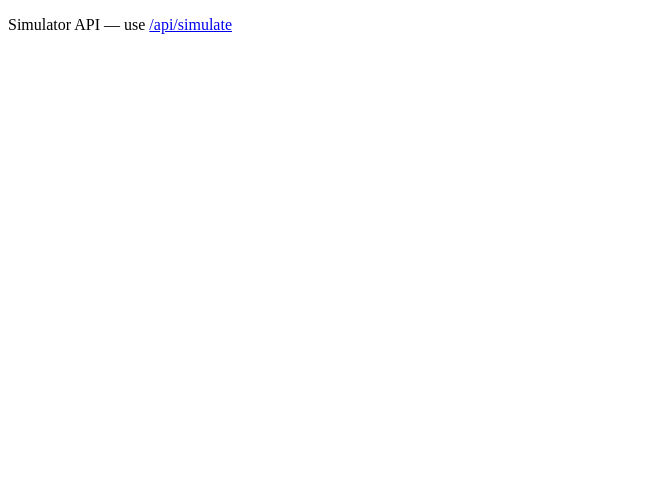
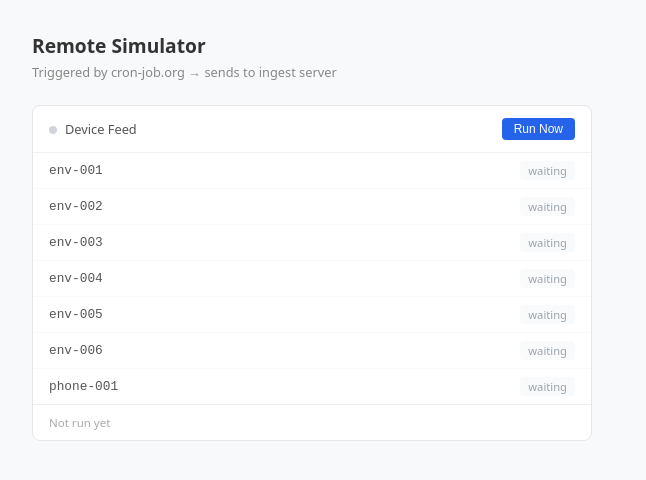
Before and after one commit to bossagypsy1/remote_simulator, a website: page public/index.html in a window 1280 px wide. Shown: the whole page, without its empty margins (0-646 px from the left). Drawn offline with Linux system fonts and the light colour scheme.

Commit message:
Add device feed status page to simulator
Shows all 7 devices with send status. Run Now button triggers /api/simulate
and shows per-device result badges.

Co-Authored-By: Claude Sonnet 4.6 <noreply@anthropic.com>

```diff
--- a/public/index.html
+++ b/public/index.html
@@ -1,7 +1,103 @@
 <!DOCTYPE html>
-<html>
-<head><title>Remote Simulator</title></head>
+<html lang="en">
+<head>
+  <meta charset="UTF-8" />
+  <meta name="viewport" content="width=device-width, initial-scale=1.0" />
+  <title>Remote Simulator</title>
+  <style>
+    * { box-sizing: border-box; margin: 0; padding: 0; }
+    body { font-family: system-ui, sans-serif; background: #f8f9fa; color: #333; padding: 32px; }
+    h1 { font-size: 1.2rem; font-weight: 600; margin-bottom: 4px; }
+    p.sub { font-size: 0.8rem; color: #888; margin-bottom: 24px; }
+    .card { background: white; border: 1px solid #e5e7eb; border-radius: 8px; overflow: hidden; max-width: 560px; }
+    .card-header { padding: 12px 16px; border-bottom: 1px solid #f0f0f0; display: flex; align-items: center; justify-content: space-between; }
+    .card-header span { font-size: 0.8rem; font-weight: 500; color: #555; }
+    .dot { width: 8px; height: 8px; border-radius: 50%; background: #d1d5db; display: inline-block; margin-right: 8px; }
+    .dot.ok { background: #22c55e; }
+    .dot.error { background: #ef4444; }
+    table { width: 100%; border-collapse: collapse; font-size: 0.8rem; }
+    td { padding: 8px 16px; border-bottom: 1px solid #f9fafb; }
+    tr:last-child td { border-bottom: none; }
+    td:first-child { color: #555; font-family: monospace; }
+    td:last-child { text-align: right; }
+    .badge { display: inline-block; padding: 2px 8px; border-radius: 4px; font-size: 0.7rem; font-weight: 500; }
+    .badge.ok    { background: #f0fdf4; color: #16a34a; }
+    .badge.error { background: #fef2f2; color: #dc2626; }
+    .badge.wait  { background: #f9fafb; color: #9ca3af; }
+    .footer { padding: 10px 16px; border-top: 1px solid #f0f0f0; font-size: 0.72rem; color: #aaa; display: flex; justify-content: space-between; }
+    button { font-size: 0.75rem; background: #2563eb; color: white; border: none; border-radius: 4px; padding: 4px 12px; cursor: pointer; }
+    button:hover { background: #1d4ed8; }
+    button:disabled { background: #93c5fd; cursor: default; }
+  </style>
+</head>
 <body>
-<p>Simulator API — use <a href="/api/simulate">/api/simulate</a></p>
+  <h1>Remote Simulator</h1>
+  <p class="sub">Triggered by cron-job.org → sends to ingest server</p>
+
+  <div class="card">
+    <div class="card-header">
+      <span><span class="dot" id="dot"></span>Device Feed</span>
+      <button id="btn" onclick="runNow()">Run Now</button>
+    </div>
+    <table id="table">
+      <tbody id="rows"></tbody>
+    </table>
+    <div class="footer">
+      <span id="last">Not run yet</span>
+      <span id="summary"></span>
+    </div>
+  </div>
+
+  <script>
+    const DEVICES = [
+      'env-001','env-002','env-003','env-004','env-005','env-006','phone-001'
+    ];
+
+    function renderWaiting() {
+      const tbody = document.getElementById('rows');
+      tbody.innerHTML = DEVICES.map(d => `
+        <tr>
+          <td>${d}</td>
+          <td><span class="badge wait">waiting</span></td>
+        </tr>`).join('');
+    }
+
+    function renderResults(results) {
+      const tbody = document.getElementById('rows');
+      tbody.innerHTML = results.map(r => `
+        <tr>
+          <td>${r.device}</td>
+          <td><span class="badge ${r.ok ? 'ok' : 'error'}">${r.ok ? 'sent ' + r.status : 'error ' + r.status}</span></td>
+        </tr>`).join('');
+    }
+
+    async function runNow() {
+      const btn = document.getElementById('btn');
+      const dot = document.getElementById('dot');
+      btn.disabled = true;
+      btn.textContent = 'Sending…';
+      dot.className = 'dot';
+      renderWaiting();
+
+      try {
+        const res = await fetch('/api/simulate');
+        const data = await res.json();
+        renderResults(data.results ?? []);
+        const ok = (data.results ?? []).filter(r => r.ok).length;
+        const total = (data.results ?? []).length;
+        dot.className = ok === total ? 'dot ok' : 'dot error';
+        document.getElementById('summary').textContent = `${ok}/${total} ok`;
+        document.getElementById('last').textContent = 'Last run: ' + new Date().toLocaleTimeString();
+      } catch (e) {
+        dot.className = 'dot error';
+        document.getElementById('last').textContent = 'Error: ' + e.message;
+      }
+
+      btn.disabled = false;
+      btn.textContent = 'Run Now';
+    }
+
+    renderWaiting();
+  </script>
 </body>
 </html>
```
